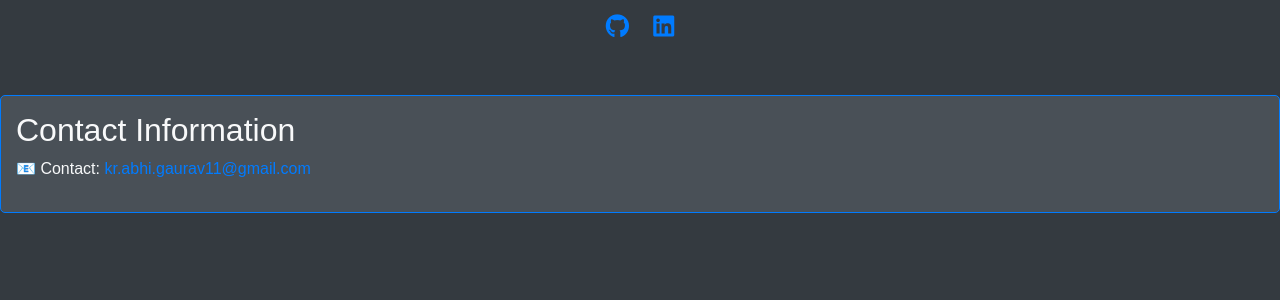
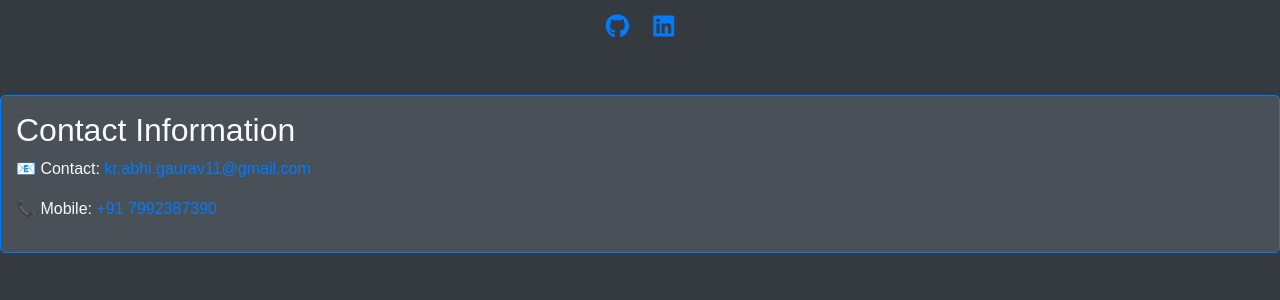
Before and after one commit to Abhimanyu-Gaurav/Portfolio, a FastAPI app: page / in a window 1280 px wide, after a click on "Contact". Shown: the part 265-565 px from the top of the page. Run offline with FastAPI, Linux system fonts and the light colour scheme; some libraries are stand-ins or nearby versions.

Commit message:
update code

```diff
--- a/templates/index.html
+++ b/templates/index.html
@@ -109,6 +109,7 @@
     <div id="contact" class="section collapse">
         <h2>Contact Information</h2>
         <p>📧 Contact: <a href="mailto:kr.abhi.gaurav11@gmail.com">kr.abhi.gaurav11@gmail.com</a></p>
+        <p>📞 Mobile: <a href="tel:+91 7992387390">+91 7992387390</a></p>
     </div>
 
     <!-- Bootstrap JS and dependencies -->
```
